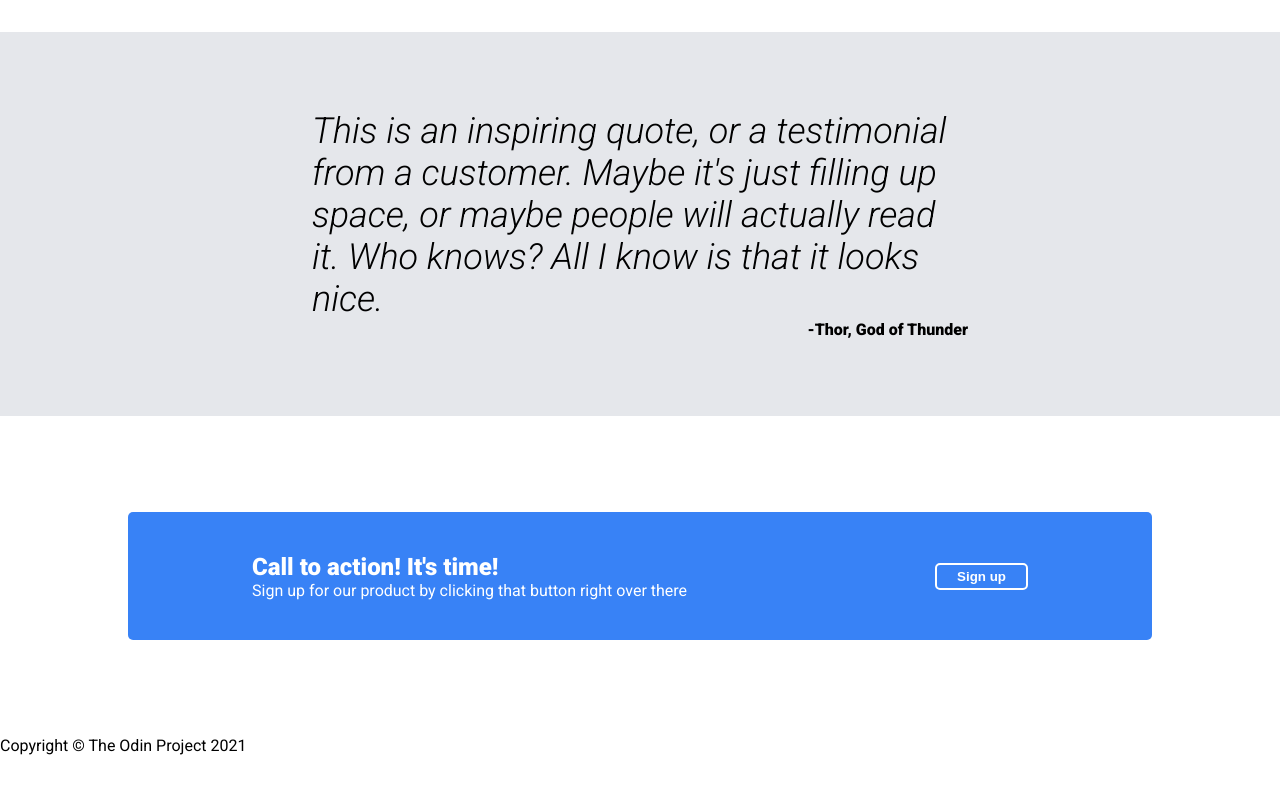
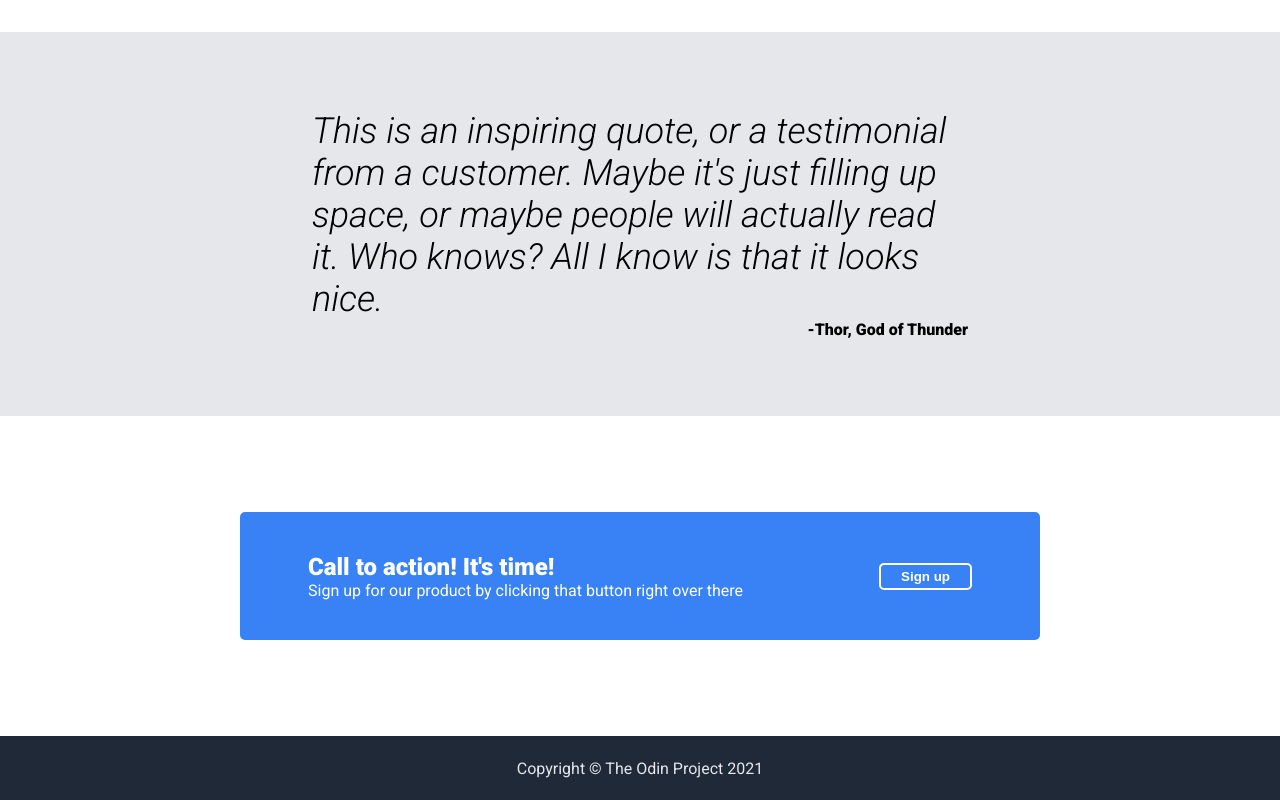
Before and after one commit to pv-230/odin-landing-page, a plain HTML site: page index.html in a window 1280 px wide. Shown: the part 784-1584 px from the top of the page. Before the commit the page ends 1539 px from the top, so only its background shows below. Drawn offline with Linux system fonts and the light colour scheme.

Commit message:
Add footer section

```diff
--- a/styles.css
+++ b/styles.css
@@ -177,7 +177,7 @@ a:active {
   align-items: center;
   background-color: #3882f6;
   height: 8rem;
-  width: 80%;
+  width: 50rem;
   color: white;
   border-radius: 5px;
 }
@@ -195,3 +195,12 @@ a:active {
   border-style: solid;
   font-weight: bold;
 }
+
+.footer {
+  display: flex;
+  justify-content: center;
+  align-items: center;
+  color: #e5e7eb;
+  background-color: #1f2937;
+  height: 4rem;
+}
```
